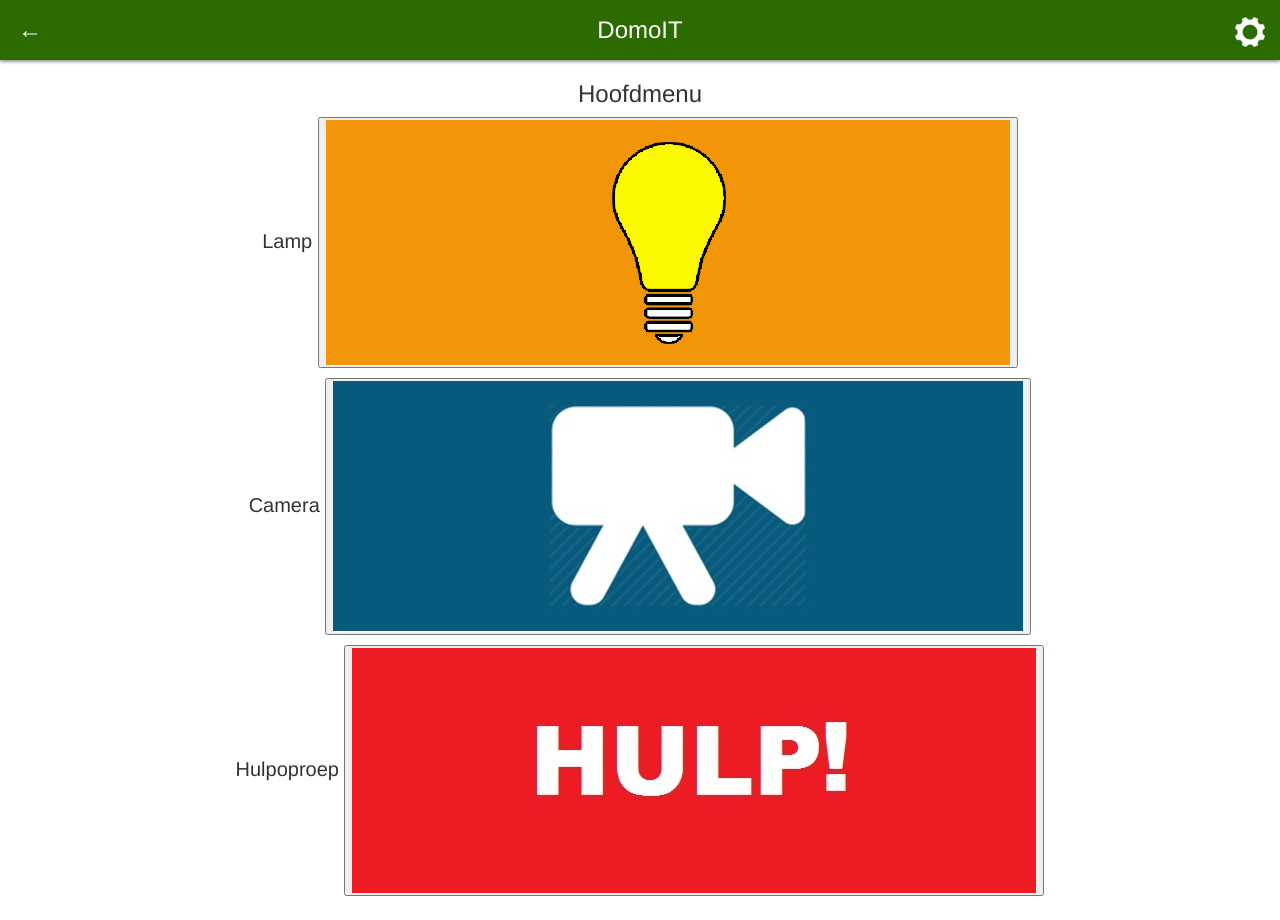
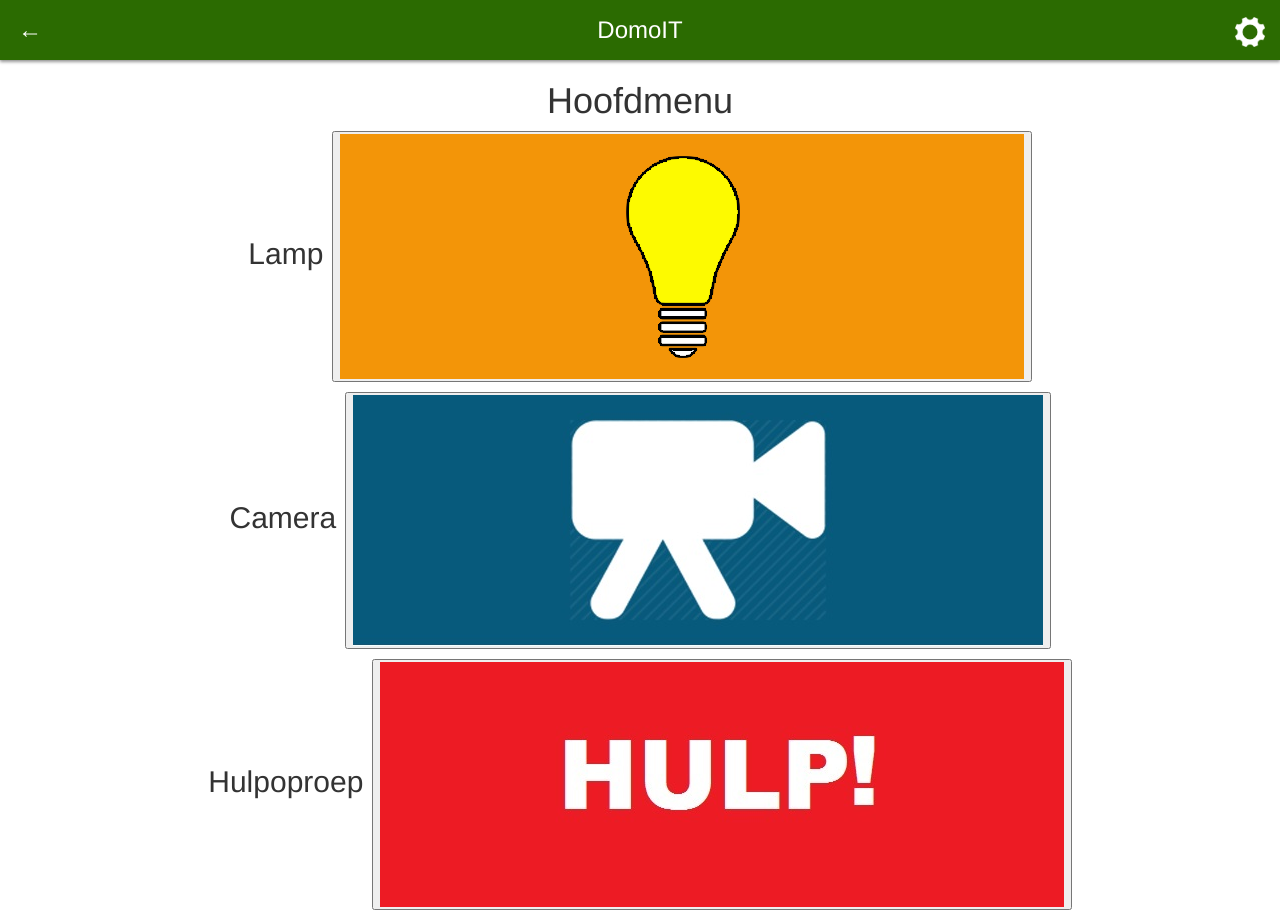
Before and after one commit to thec0mpler/Intra-Disciplinair-Project, a PHP site: page / in a window 1280 px wide. Before the commit the page ends 896 px from the top, so only its background shows below. Run offline with PHP 8.4, Linux system fonts and the light colour scheme.

Commit message:
Signed-off-by: daphne hogeterp <daphne hogeterp>

```diff
--- a/Server/public_html/assets/css/domoit.css
+++ b/Server/public_html/assets/css/domoit.css
@@ -51,11 +51,11 @@
 	margin-top: 60px;
 }
 
-#content h3 {
+#content h1 {
 	text-align: center;
 }
 
 #content p {
 	text-align: center;
-	font-size: 20px;
+	font-size: 30px;
 }
--- a/Server/public_html/index.php
+++ b/Server/public_html/index.php
@@ -5,7 +5,7 @@
 <body>
 <hr>
 
-<h3>Hoofdmenu</h3>
+<h1>Hoofdmenu</h1>
 
     <p>Lamp
 <button> <img src="/assets/images/plaatje_lamp.jpg" alt="Lamp" style="width:100%;height:100%;">
```
